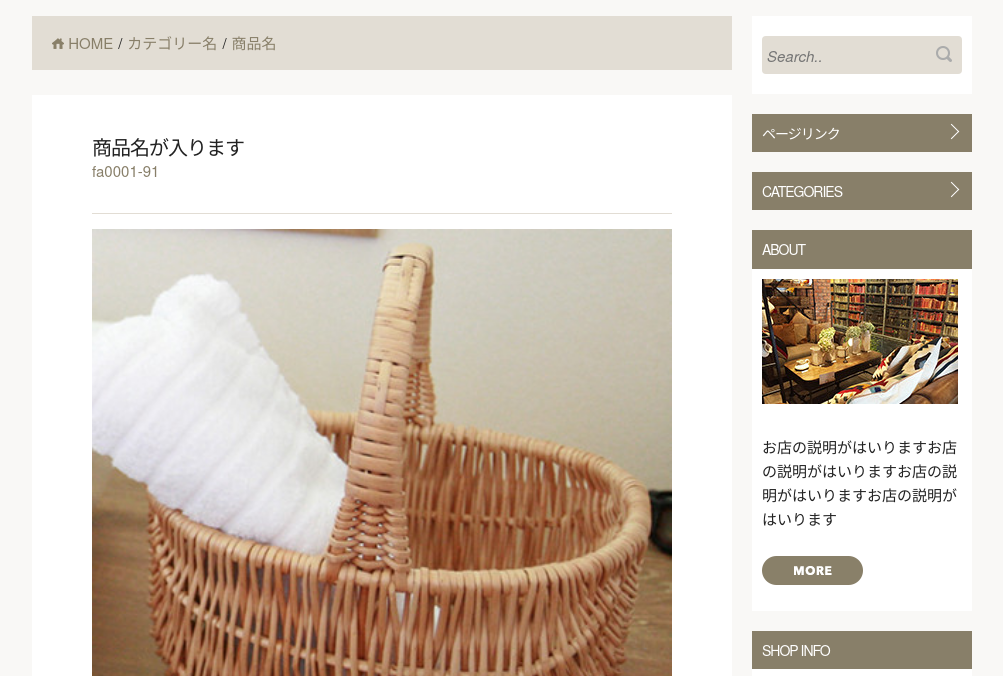
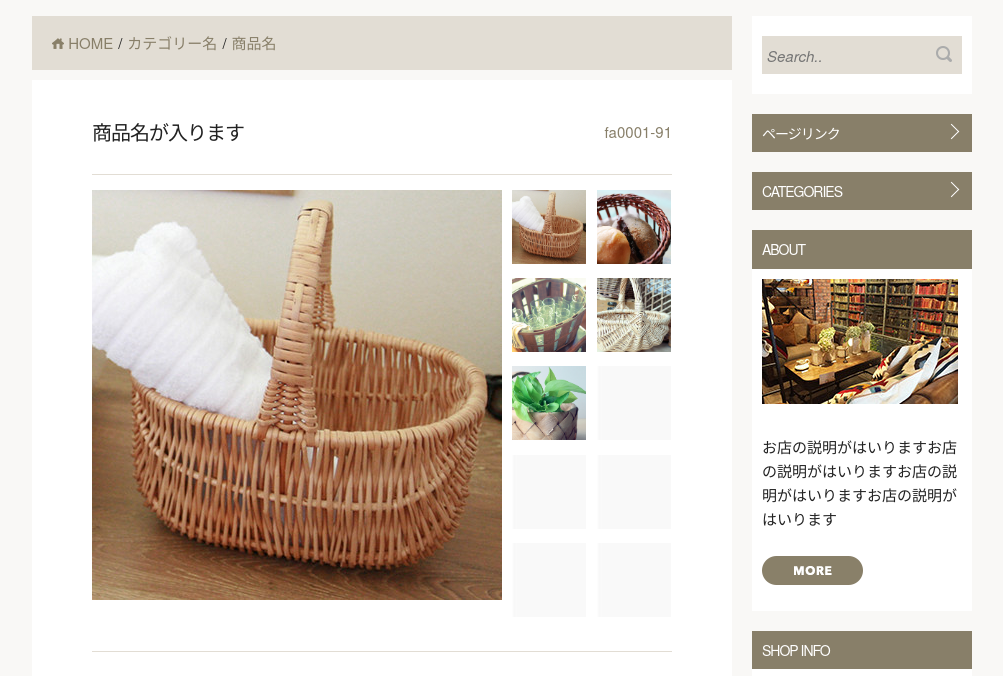
Before and after one commit to TakiyaHiroshi/shopping-site, a plain HTML site: page products.html in a window 1280 px wide. Shown: the part 85-761 px from the top of the page, without its empty margins (138-1141 px from the left). Drawn offline with nearby package versions, Linux system fonts and the light colour scheme.

Commit message:
scssファイルを修正し、サンプルと同じになるように調整

```diff
--- a/scss/style.scss
+++ b/scss/style.scss
@@ -16,6 +16,12 @@ $mbp_width : 700px;
 @mixin fontsize($size: 24, $base: 10) {
 	font-size: $size + px;
 	font-size: ($size / $base) * 1rem;
+}
+
+@mixin largePhotowidth {
+	@media only screen and (min-width: 467px) {
+		@content;
+	}
 }
 
 @mixin SPwidth {
@@ -87,6 +93,10 @@ a {
 	&:hover{
 		text-decoration: underline;
 	}
+}
+
+input[type="search"], input[type="text"] {
+	border-radius: 0;
 }
 
 header{
@@ -238,7 +248,10 @@ main {
 }
 
 .breadcrumbs{
+	border-bottom: solid 10px $basecolor;
+
 	ul{
+		margin-bottom: 0;
 		padding: 15px 20px;
 		display: flex;
 		flex-direction: row;
@@ -402,6 +415,7 @@ main {
 		}
 
 		a{
+			display: block;
 			color: black;
 
 			&:hover{
@@ -538,6 +552,12 @@ main {
 
 		.more {
 			margin-bottom: 0;
+
+			a{
+				&:hover{
+					opacity: 0.6;
+				}
+			}
 		}
 
 		@include PCwidth {
@@ -617,6 +637,11 @@ main {
 			@extend %mb0;
 			color: $dark_gray;
 		}
+
+		@include priceqtyBreakpoint{
+			display: flex;
+			justify-content: space-between;
+		}
 	}
 
 	.slide_menu{
@@ -628,6 +653,10 @@ main {
 			img{
 				height: auto;
 				width: 100%;
+
+				@include largePhotowidth{
+					width: 410px;
+				}
 			}
 		}
 
@@ -647,8 +676,30 @@ main {
 				img{
 					height: 112px;
 					width: 112px;
+
+					@include priceqtyBreakpoint{
+						height: 74px;
+						width: 74px;
+					}
+				}
+
+				a{
+					&:hover{
+						opacity: 0.6;
+					}
 				}
 			}
+
+			@include priceqtyBreakpoint{
+				justify-content: space-between;
+				width: 160px;
+			}
+		}
+
+		@include priceqtyBreakpoint{
+			display: flex;
+			flex-direction: row;
+			justify-content: space-between;
 		}
 	}
 
@@ -695,6 +746,7 @@ main {
 
 			input[type="text"]{
 				@extend %mb0;
+				text-align: right;
 			}
 		}
 
```
Also changed, not shown: css/style.css, 2 other files.
